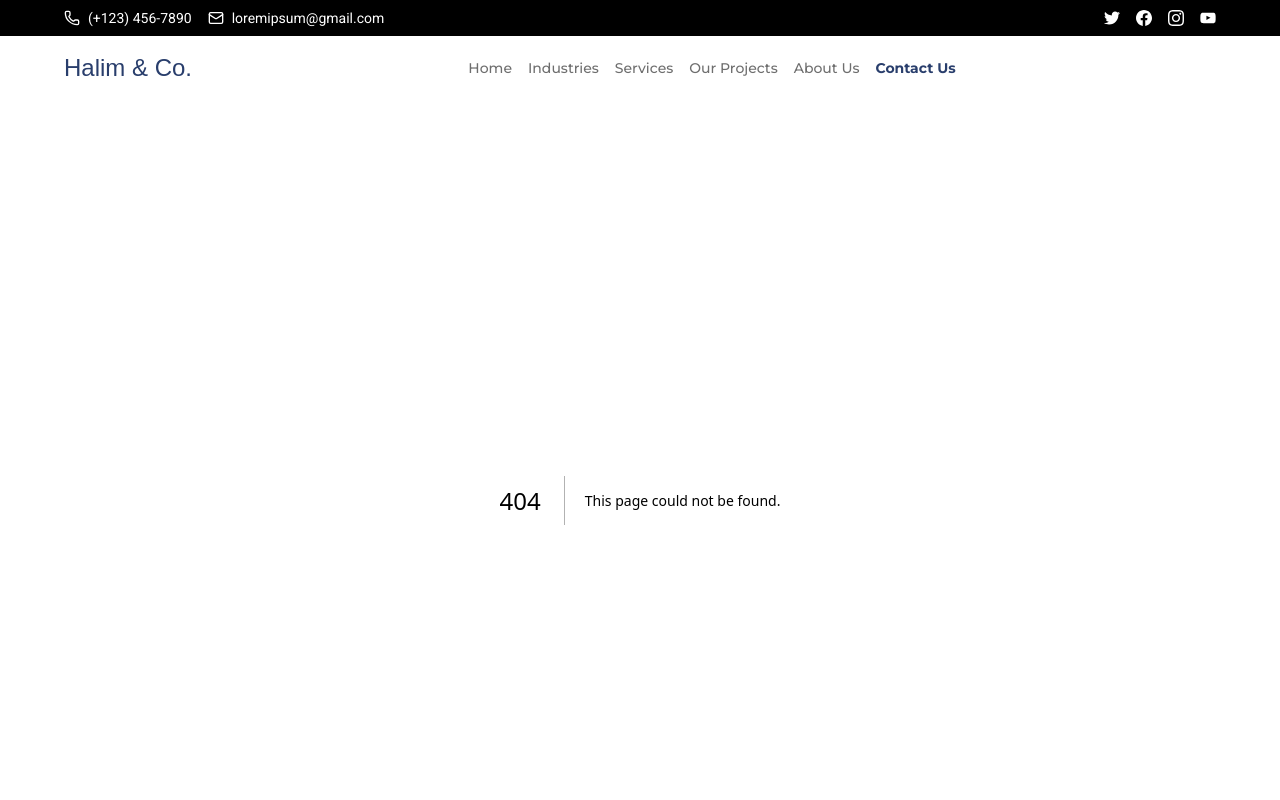
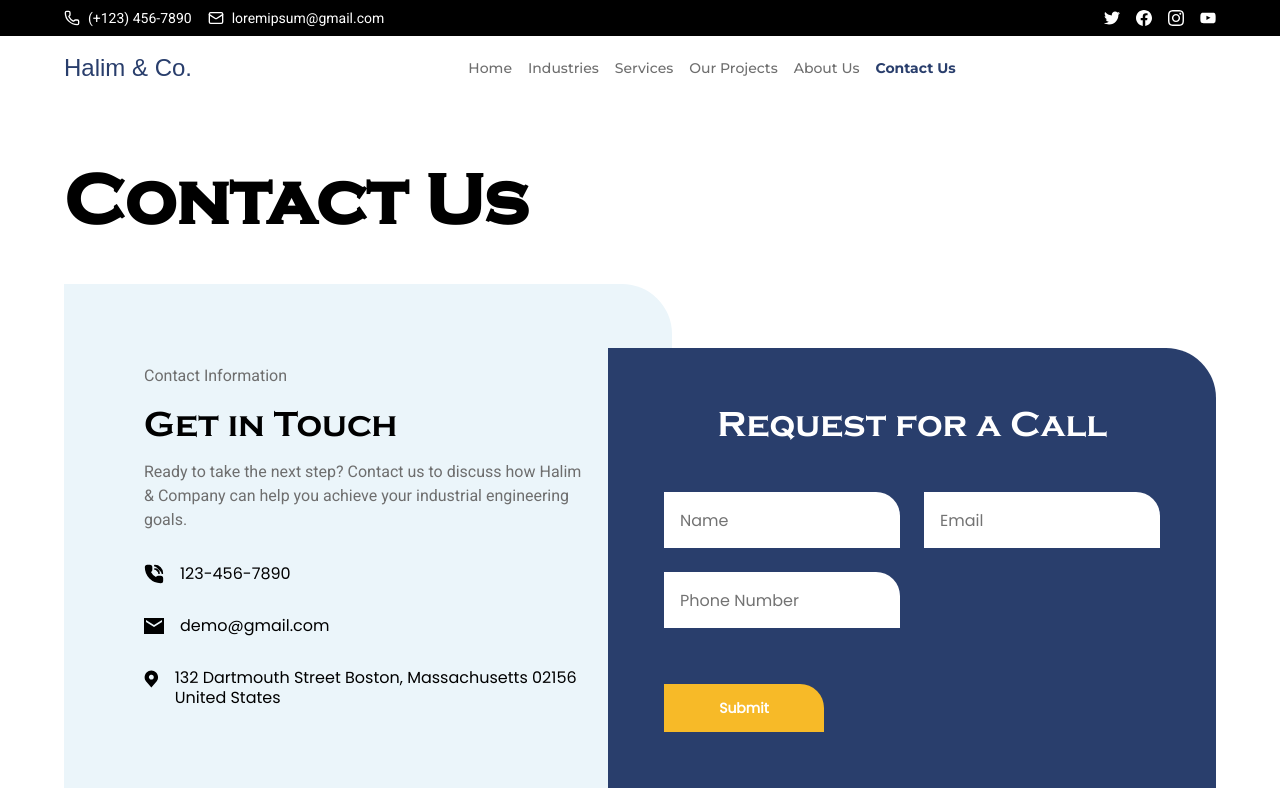
Before and after one commit to Innova8ors12/halim-frontend, a Next.js app: page /contact-us in a window 1280 px wide. Before the commit this address had no page. Shown: the top 800 px of the page. Built offline with nearby package versions, Linux system fonts and the light colour scheme; a web font is replaced by a local one.

Commit message:
feat: contact us page created

```diff
--- /dev/null
+++ b/src/app/(with-news-letter-footer)/contact-us/page.tsx
@@ -0,0 +1,46 @@
+import { PhoneCallIcon } from 'lucide-react';
+import { ContactUsForm } from '@/components/forms/ContactUsForm';
+import { MailIcon } from '@/components/icons/mail';
+import { MapPinIcon } from '@/components/icons/map-pin';
+
+export default function ContactUs() {
+  return (
+    <>
+      <div className="container mx-auto py-16">
+        <h1 className="font-copperplate-gothic-bold text-7xl font-bold">Contact Us</h1>
+        <section className="grid grid-cols-1 md:grid-cols-2 mt-12">
+          <div className="p-20 bg-primary-light rounded-tr-vl md:-mr-8">
+            <p className="font-roboto text-gray-500">Contact Information</p>
+            <h2 className="font-copperplate-gothic-bold text-4xl text-black mt-4">Get in Touch</h2>
+            <p className="font-roboto text-gray-500 mt-4">
+              Ready to take the next step? Contact us to discuss how Halim & Company can help you
+              achieve your industrial engineering goals.
+            </p>
+            <div className="flex items-center gap-4 mt-8">
+              <PhoneCallIcon size={20} fill="#000" />
+              <span className="text-black font-poppins leading-5">123-456-7890</span>
+            </div>
+            <div className="flex items-center gap-4 mt-8">
+              <MailIcon />
+              <span className="text-black font-poppins leading-5">
+                <a href="mailto:demo@gmail.com">demo@gmail.com</a>
+              </span>
+            </div>
+            <div className="flex gap-4 mt-8">
+              <MapPinIcon />
+              <span className="text-black font-poppins leading-5">
+                132 Dartmouth Street Boston, Massachusetts 02156 United States
+              </span>
+            </div>
+          </div>
+          <div className="p-14 lg:px-10 xl:px-14 bg-primary rounded-tr-vl mt-16 md:-ml-8">
+            <h2 className="font-copperplate-gothic-bold text-4xl text-white text-center">
+              Request for a Call
+            </h2>
+            <ContactUsForm />
+          </div>
+        </section>
+      </div>
+    </>
+  );
+}
--- /dev/null
+++ b/src/components/icons/mail.tsx
@@ -0,0 +1,16 @@
+import { FC, SVGProps } from 'react';
+
+export const MailIcon: FC<SVGProps<SVGSVGElement>> = ({ ...props }) => {
+  return (
+    <svg
+      width="20"
+      height="16"
+      viewBox="0 0 20 16"
+      fill="none"
+      xmlns="http://www.w3.org/2000/svg"
+      {...props}
+    >
+      <path d="M20 0H0V16H20V0ZM18 4L10 9L2 4V2L10 7L18 2V4Z" fill={'currentColor'} />
+    </svg>
+  );
+};
--- /dev/null
+++ b/src/components/icons/map-pin.tsx
@@ -0,0 +1,19 @@
+import { FC, SVGProps } from 'react';
+
+export const MapPinIcon: FC<SVGProps<SVGSVGElement>> = ({ ...props }) => {
+  return (
+    <svg
+      width="18"
+      height="22"
+      viewBox="0 0 18 22"
+      fill="none"
+      xmlns="http://www.w3.org/2000/svg"
+      {...props}
+    >
+      <path
+        d="M9.00001 0.5C6.81276 0.50258 4.71584 1.3726 3.16923 2.91922C1.62261 4.46584 0.752589 6.56276 0.750009 8.75C0.747389 10.5374 1.33124 12.2763 2.41201 13.7C2.41201 13.7 2.63701 13.9963 2.67376 14.039L9.00001 21.5L15.3293 14.0353C15.3623 13.9955 15.588 13.7 15.588 13.7L15.5888 13.6978C16.669 12.2747 17.2526 10.5366 17.25 8.75C17.2474 6.56276 16.3774 4.46584 14.8308 2.91922C13.2842 1.3726 11.1873 0.50258 9.00001 0.5ZM9.00001 11.75C8.40666 11.75 7.82665 11.5741 7.3333 11.2444C6.83995 10.9148 6.45543 10.4462 6.22837 9.89805C6.00131 9.34987 5.9419 8.74667 6.05765 8.16473C6.17341 7.58279 6.45913 7.04824 6.87869 6.62868C7.29825 6.20912 7.83279 5.9234 8.41474 5.80764C8.99668 5.69189 9.59988 5.7513 10.1481 5.97836C10.6962 6.20542 11.1648 6.58994 11.4944 7.08329C11.8241 7.57664 12 8.15666 12 8.75C11.999 9.54535 11.6826 10.3078 11.1202 10.8702C10.5578 11.4326 9.79535 11.749 9.00001 11.75Z"
+        fill={'currentColor'}
+      />
+    </svg>
+  );
+};
```
